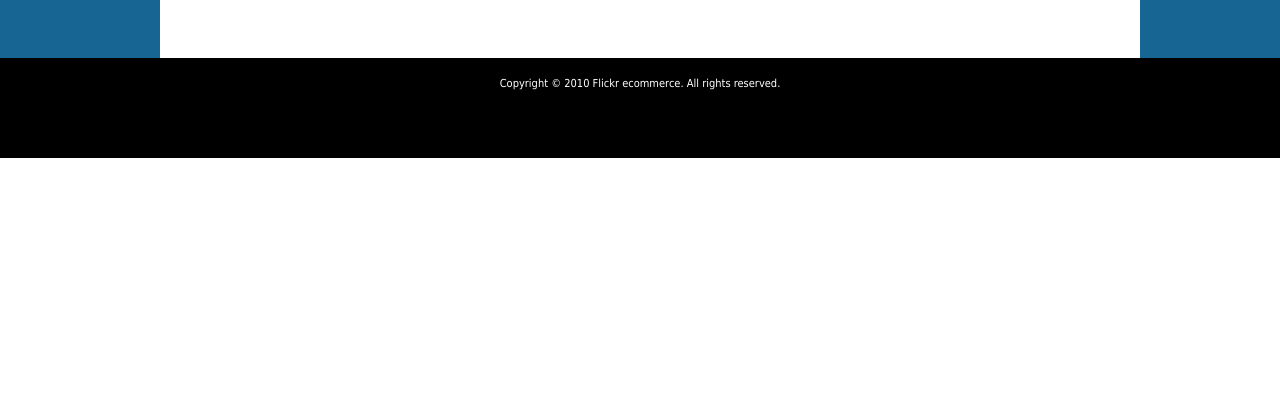
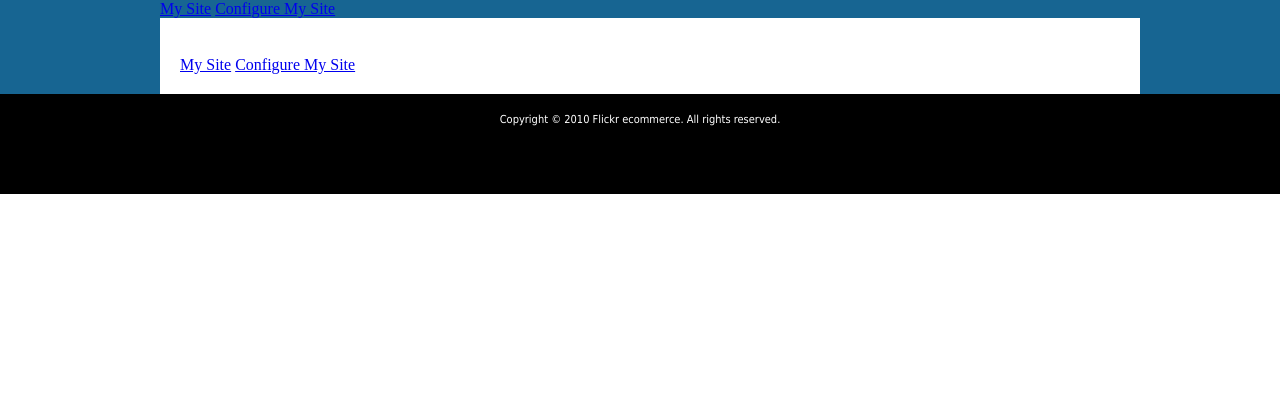
Before and after one commit to agiliq/yahoo-hack-day-2010, a Django app: template sellflickr/flickrpayments/templates/flickrpayments/photo_list.html in a window 1280 px wide. Shown: the part 112-505 px from the top of the page. Run offline with Django 3.2, Linux system fonts and the light colour scheme; the template is opened without the code that fills it, so the values that code supplies are empty; parts of the project's set-up code (start-up, migrations or seed data) failed here and were passed over.

Commit message:
Somany more changes

```diff
--- a/sellflickr/flickrpayments/templates/flickrpayments/base.html
+++ b/sellflickr/flickrpayments/templates/flickrpayments/base.html
@@ -6,6 +6,8 @@
 </head>
 
 <body>
+<a href="" />My Site</a>
+<a href="" />Configure My site</a>
 
 {% block content %}
 
--- a/sellflickr/flickrpayments/templates/flickrpayments/photo_list.html
+++ b/sellflickr/flickrpayments/templates/flickrpayments/photo_list.html
@@ -1,6 +1,8 @@
 {% extends 'base.html' %}
 
 {% block content %}<br/>
+<a href="/mysite/" />My Site</a>
+<a href="/myconfig/" />Configure My Site</a>
 <div class="thumbnails">
 
 {% for obj in object_list %}
--- a/sellflickr/localsettings.example.py
+++ b/sellflickr/localsettings.example.py
@@ -1,2 +1,6 @@
 FLICKR_API_KEY = '5d6a5b3bd885f0f2eb8cf61b329aae66'
 FLICKR_API_SECRET = '21756438a51481d4'
+SESSION_COOKIE_DOMAIN = '.aa.com'
+BASE_SITE = 'aa.com'
+MAIN_SITE = 'www.aa.com'
+REDIRECT_SITE = "%s:8000"%MAIN_SITE
--- a/sellflickr/templates/base.html
+++ b/sellflickr/templates/base.html
@@ -10,6 +10,8 @@
 <div id="multicolorbg"></div>
 <div id="base_container" >
 <div id="header">Ashok</div>
+<a href="/mysite/" />My Site</a>
+<a href="/myconfig/" />Configure My Site</a>
 <div id="user_page">
     {% block content %}
     {% endblock %}
--- a/sellflickr/templates/homepage.html
+++ b/sellflickr/templates/homepage.html
@@ -11,7 +11,9 @@
 <div id="base_container" >
 	<div id="header"><a href="{{MEDIA_URL}}index.html"><img src="{{MEDIA_URL}}images/logo.gif" width="332" height="38" alt="Flickr Commerce" /></a></div>
     <div id="banner">
-    	<div class="left"><img src="{{MEDIA_URL}}images/whyflickr_commerce.png" width="517" height="146" alt="Why Flickr Commerce" /></div>
+    	<a href="/mysite/" />My Site</a>
+	<a href="/myconfig/" />Configure My Site</a>
+	<div class="left"><img src="{{MEDIA_URL}}images/whyflickr_commerce.png" width="517" height="146" alt="Why Flickr Commerce" /></div>
         <div class="right"><a href="{% url flickrimporter_index_start %}"><img src="{{MEDIA_URL}}images/login_but.png" width="324" height="115" alt="Login" /></a></div>
 
   </div>
```
Also changed, not shown: 1 other file.
